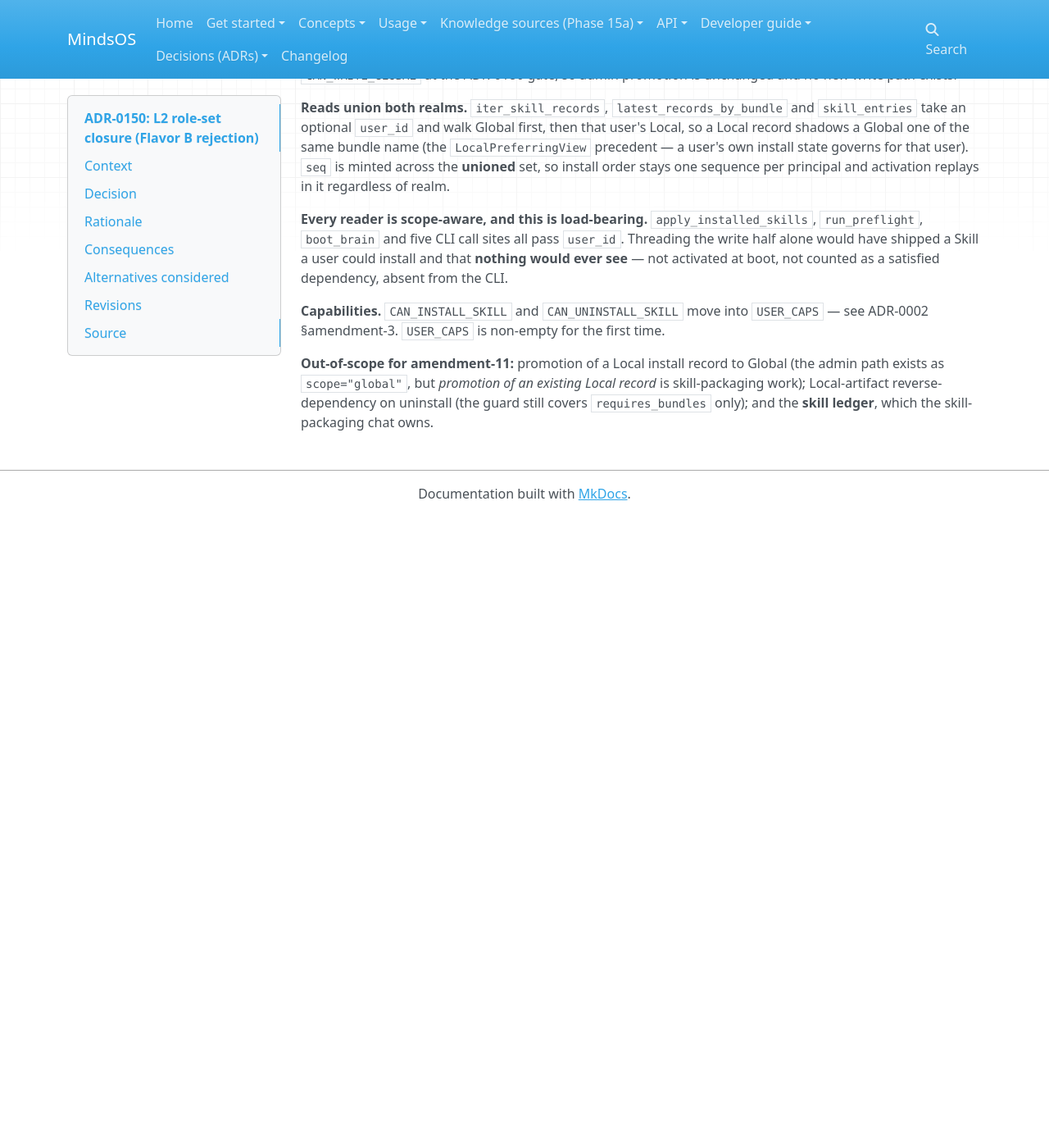
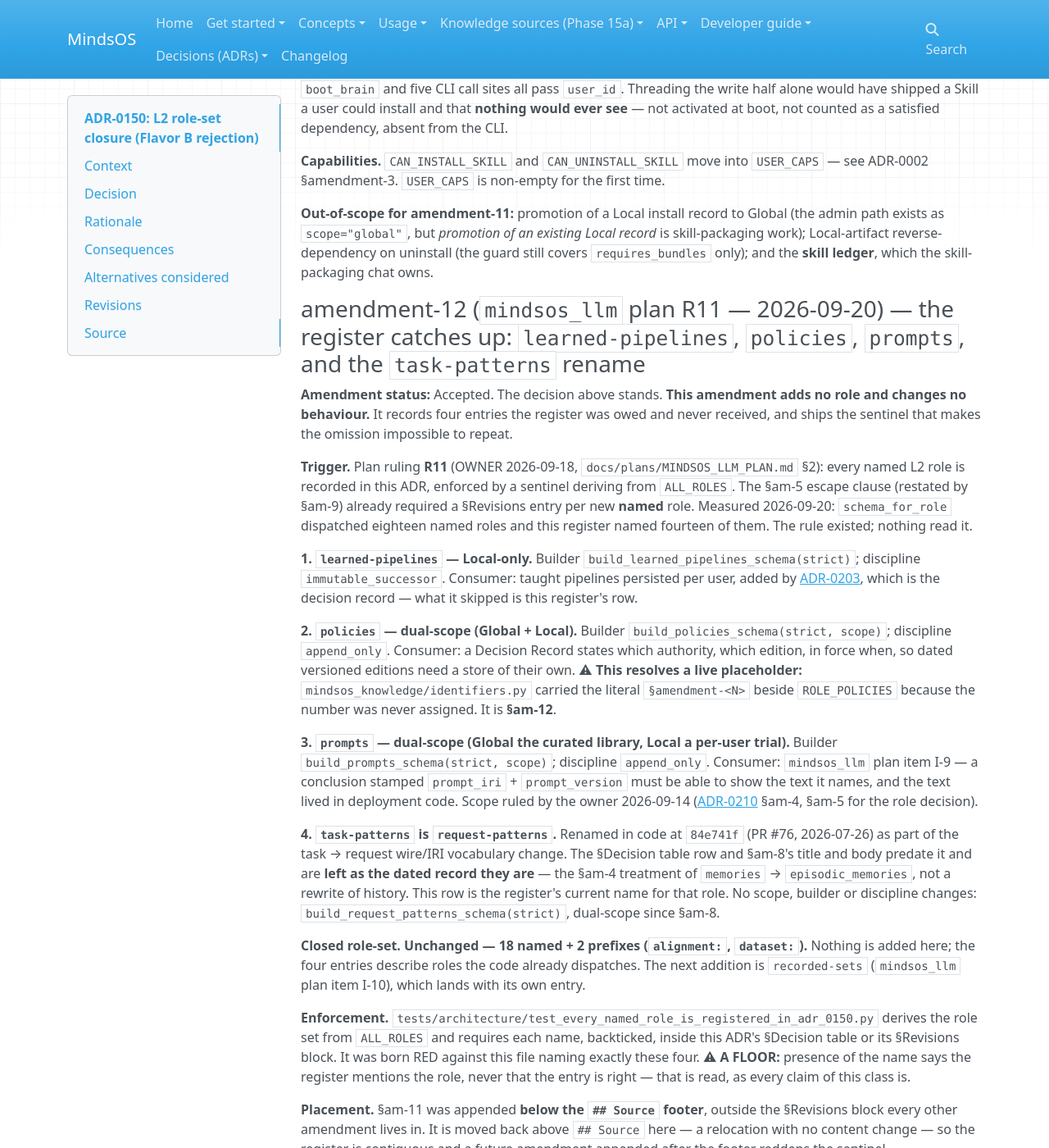
Before and after one commit to halvim/mindsos, an MkDocs documentation site: the page built from docs/decisions/adr/0150-l2-knowledge-lifecycle.md, in a window 1280 px wide and 1400 px high, scrolled down 15378 px. Shown: the whole window at 82% size. Built offline with MkDocs 1.6.1, drawn with Linux system fonts in a browser that asks for light colours; nearby versions of some CDN libraries; before the commit the page ends 16008 px from its top, so only the background shows below that; some of the changed text lies outside the part shown.

Commit message:
docs: ADR-0150 amendment-12 - every named L2 role is registered (plan R11) (#233)
* test: every named L2 role is registered in ADR-0150 (guard first, RED)

Plan ruling R11 (OWNER 2026-09-18). The predicate is a backticked role
name inside the ADR's two registry blocks - the Decision table or a
Revisions amendment - because a substring search over the whole file
reports `policies` as present from a Context sentence about L4
orchestration policies, which registers nothing.

Born RED against the register as it stands. Predicted before running:
1 failed / 4 passed, naming learned-pipelines, policies, prompts and
request-patterns. The last is a rename the ADR never recorded - its
Decision table still says `task-patterns`.

Co-Authored-By: Claude Opus 5 <noreply@anthropic.com>
Claude-Session: https://claude.ai/code/session_01HgkSw6rv83Z49gYqQDJpsg

* docs: ADR-0150 amendment-12 - the register catches up (plan R11)

Registers the four named roles the register was owed: learned-pipelines
(ADR-0203), policies (whose identifiers.py placeholder §amendment-<N> is
now §am-12), prompts (I-9), and the task-patterns -> request-patterns
rename that landed in code at 84e741f and never in this ADR.

Adds no role, changes no behaviour: 18 named + 2 prefixes, unchanged.
§am-11 is relocated from below the ## Source footer back into
## Revisions - a move with no content change, verified line-for-line
against origin/main (0 original lines lost).

Turns the R11 sentinel from RED (4 roles) to green.

Co-Authored-By: Claude Opus 5 <noreply@anthropic.com>
Claude-Session: https://claude.ai/code/session_01HgkSw6rv83Z49gYqQDJpsg

* tools: register the R11 role guard in the claim inventory

Found by the tree, not by me: test_claim_inventory's both-ways registry
check failed because a new doc-reading architecture guard must declare
the claim class it holds. Class adr-role-registration; no
GUARDED_EXTRACTED row, since it holds a registry entry rather than an
extractor's false count.

Co-Authored-By: Claude Opus 5 <noreply@anthropic.com>
Claude-Session: https://claude.ai/code/session_01HgkSw6rv83Z49gYqQDJpsg

---------

Co-authored-by: Claude Opus 5 <noreply@anthropic.com>

```diff
--- a/docs/decisions/adr/0150-l2-knowledge-lifecycle.md
+++ b/docs/decisions/adr/0150-l2-knowledge-lifecycle.md
@@ -831,3 +821,79 @@ ADR-0002 §amendment-3. `USER_CAPS` is non-empty for the first time.
 path exists as `scope="global"`, but *promotion of an existing Local record* is skill-packaging
 work); Local-artifact reverse-dependency on uninstall (the guard still covers
 `requires_bundles` only); and the **skill ledger**, which the skill-packaging chat owns.
+
+### amendment-12 (`mindsos_llm` plan R11 — 2026-09-20) — the register catches up: `learned-pipelines`, `policies`, `prompts`, and the `task-patterns` rename
+
+**Amendment status:** Accepted. The decision above stands. **This amendment adds
+no role and changes no behaviour.** It records four entries the register was owed
+and never received, and ships the sentinel that makes the omission impossible to
+repeat.
+
+**Trigger.** Plan ruling **R11** (OWNER 2026-09-18,
+`docs/plans/MINDSOS_LLM_PLAN.md` §2): every named L2 role is recorded in this
+ADR, enforced by a sentinel deriving from `ALL_ROLES`. The §am-5 escape clause
+(restated by §am-9) already required a §Revisions entry per new **named** role.
+Measured 2026-09-20: `schema_for_role` dispatched eighteen named roles and this
+register named fourteen of them. The rule existed; nothing read it.
+
+**1. `learned-pipelines` — Local-only.** Builder
+`build_learned_pipelines_schema(strict)`; discipline `immutable_successor`.
+Consumer: taught pipelines persisted per user, added by
+[ADR-0203](0203-learned-pipelines-local-persistence.md), which is the decision
+record — what it skipped is this register's row.
+
+**2. `policies` — dual-scope (Global + Local).** Builder
+`build_policies_schema(strict, scope)`; discipline `append_only`. Consumer: a
+Decision Record states which authority, which edition, in force when, so dated
+versioned editions need a store of their own. ⚠ **This resolves a live
+placeholder:** `mindsos_knowledge/identifiers.py` carried the literal
+`§amendment-<N>` beside `ROLE_POLICIES` because the number was never assigned.
+It is **§am-12**.
+
+**3. `prompts` — dual-scope (Global the curated library, Local a per-user
+trial).** Builder `build_prompts_schema(strict, scope)`; discipline
+`append_only`. Consumer: `mindsos_llm` plan item I-9 — a conclusion stamped
+`prompt_iri` + `prompt_version` must be able to show the text it names, and the
+text lived in deployment code. Scope ruled by the owner 2026-09-14
+([ADR-0210](0210-llm-communication-layering.md) §am-4, §am-5 for the role
+decision).
+
+**4. `task-patterns` is `request-patterns`.** Renamed in code at `84e741f`
+(PR #76, 2026-07-26) as part of the task → request wire/IRI vocabulary change.
+The §Decision table row and §am-8's title and body predate it and are **left as
+the dated record they are** — the §am-4 treatment of `memories` →
+`episodic_memories`, not a rewrite of history. This row is the register's
+current name for that role. No scope, builder or discipline changes:
+`build_request_patterns_schema(strict)`, dual-scope since §am-8.
+
+**Closed role-set.** **Unchanged — 18 named + 2 prefixes (`alignment:`,
+`dataset:`).** Nothing is added here; the four entries describe roles the code
+already dispatches. The next addition is `recorded-sets` (`mindsos_llm` plan
+item I-10), which lands with its own entry.
+
+**Enforcement.**
+`tests/architecture/test_every_named_role_is_registered_in_adr_0150.py` derives
+the role set from `ALL_ROLES` and requires each name, backticked, inside this
+ADR's §Decision table or its §Revisions block. It was born RED against this file
+naming exactly these four. ⚠ **A FLOOR:** presence of the name says the register
+mentions the role, never that the entry is right — that is read, as every claim
+of this class is.
+
+**Placement.** §am-11 was appended **below the `## Source` footer**, outside the
+§Revisions block every other amendment lives in. It is moved back above `## Source`
+here — a relocation with no content change — so the register is contiguous and a
+future amendment appended after the footer reddens the sentinel.
+
+**Out of scope.** The §am-5 exclusion list (`world-axioms`, `training-runs`) is
+untouched; no scope, builder or discipline of any listed role changes; and no
+claim is made that the four entries above were correct when they shipped — only
+that the register now names them.
+
+## Source
+Phase 13 design log §1 PB-19 (Flavor A vs Flavor B closure question);
+Phase 13 PB-23 (number reserved for Phase 14a content drafting); Phase
+14a chat transcript rounds 1-3 — PB-A (synthesis-vs-structural
+narrowing → A2), PB-E (title rename → E2), PB-Q (Decision wording
+option (a) — amendment escape hatch retained). See
+`halvim_mindsos/confirmation_docs/PHASE_13_DESIGN_LOG.md` §1 +
+Phase 14a chat transcript captured by Phase 14a's PR.
```
Also changed, not shown: other parts of docs/decisions/adr/0150-l2-knowledge-lifecycle.md (+0 -10 lines), 3 other files.
